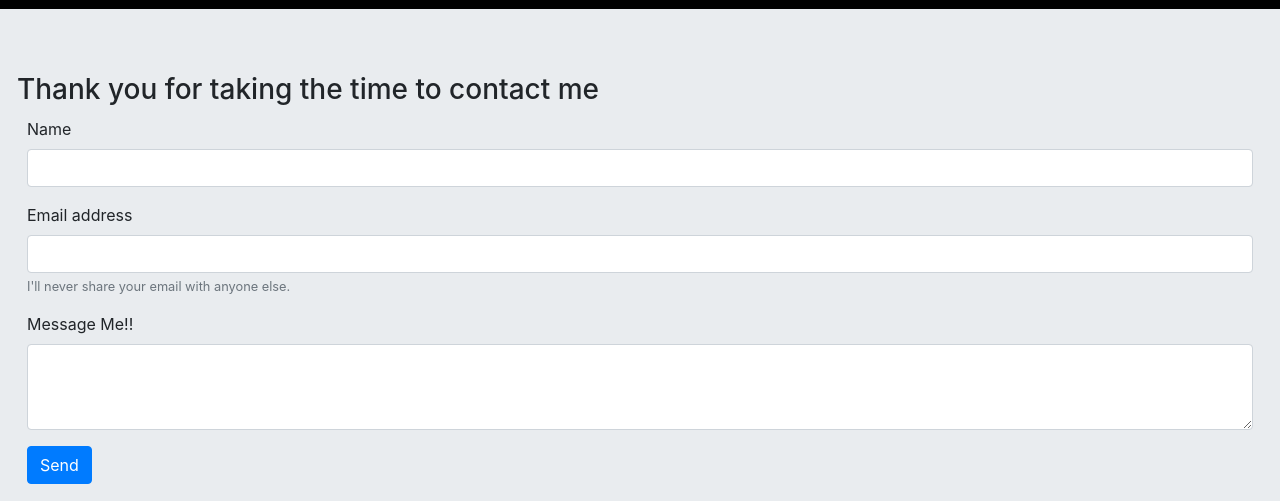
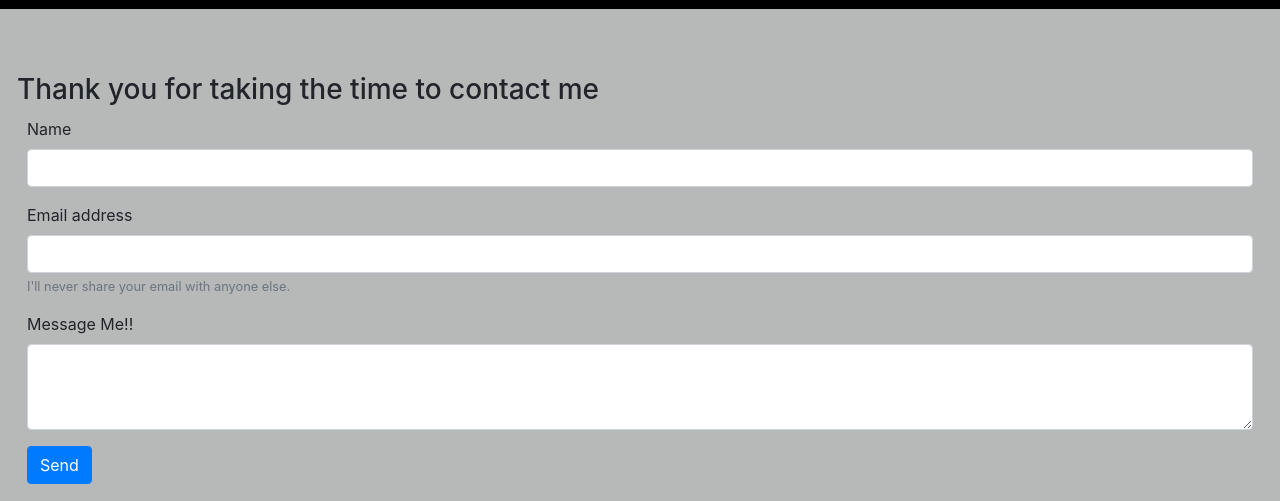
Before and after one commit to JesusFernandoRios/Myportfolio, a plain HTML site: page contactme.html in a window 1280 px wide. Shown: the part 299-800 px from the top of the page. Drawn offline with nearby package versions, Linux system fonts and the light colour scheme.

Commit message:
changed color for contact page body

```diff
--- a/contactme.html
+++ b/contactme.html
@@ -45,8 +45,8 @@
     </div>
   </nav>
 
-  <section class="row">
-    <article class="col jumbotron">
+  <section class="row body">
+    <article class="col jumbotron body">
 
       <h3>
         Thank you for taking the time to contact me
@@ -69,7 +69,7 @@
           <textarea class="form-control" id="exampleFormControlTextarea1" rows="3"></textarea>
         </div>
 
-        <button type="submit" class="btn btn-primary">Send</button>
+        <button type="submit" class="btn btn-primary" id="contact-send">Send</button>
       </form>
     </article>
   </section>
--- a/mystyle.css
+++ b/mystyle.css
@@ -32,6 +32,12 @@
 }
 
 /* Forms And Letters CSS */
+
+.body {
+    background-color:rgb(183, 185, 185);
+}
+
+
 
 .headerfont {
     font-family: 'Old Standard TT', serif;
```
